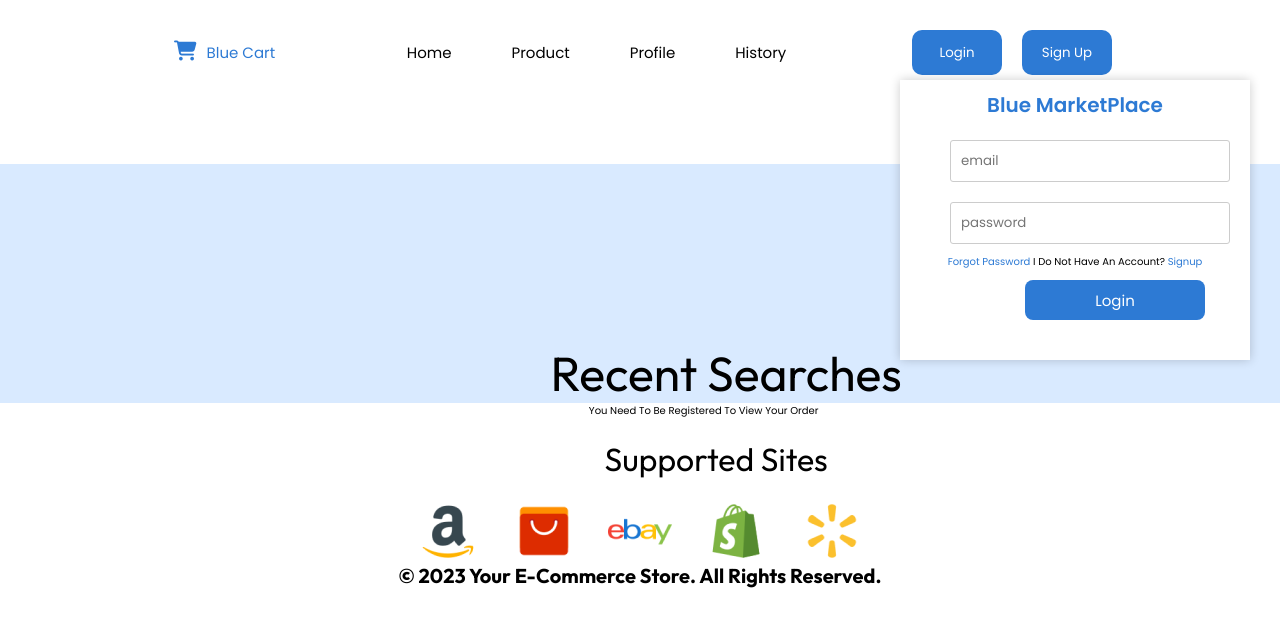
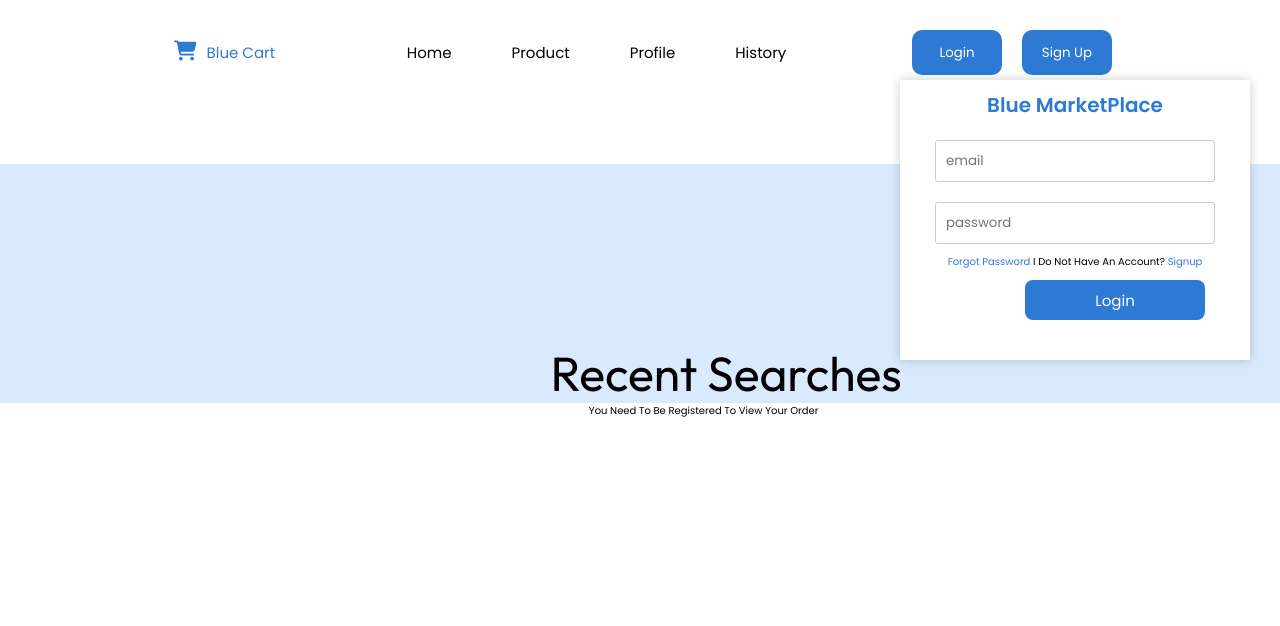
Before and after one commit to eugenemrg/bluecart-marketplace, a React (Vite) app: page /history in a window 1280 px wide. Both pictures are taken after a click on the button "Login". Shown: the top 626 px of the page. Built offline with nearby package versions, Linux system fonts and the light colour scheme; data requests are answered from the project's data file.

Commit message:
correction

```diff
--- a/src/App.css
+++ b/src/App.css
@@ -114,7 +114,7 @@ body{
     width: 80%;
     padding: 1rem;
     margin-top: 2rem;
-    margin-left: 3rem;
+    margin-left: 0rem;
     border-radius: 3px;
     border: 1px solid #ccc;
 
--- a/src/App.jsx
+++ b/src/App.jsx
@@ -35,7 +35,6 @@ function App() {
           <Route exact path='/profile' element={<Profile />} />
           <Route exact path='/history' element={<History />} />
         </Routes>
-        <Footer/>
       </BrowserRouter>
     </>
   )
--- a/src/page/History.jsx
+++ b/src/page/History.jsx
@@ -18,7 +18,9 @@ function History({ isRegistered }) {
   const fetchHistory = async () => {
     try {
       console.log('Fetching history...');
-      const response = await fetchUserHistoryFromAPI('http://localhost:5173/history');
+      const response = await fetch('http://localhost:5173/history', {
+        headers: {"Authorization": ''},
+      });
       console.log('Response:', response);
 
       if (response.ok) {
```
